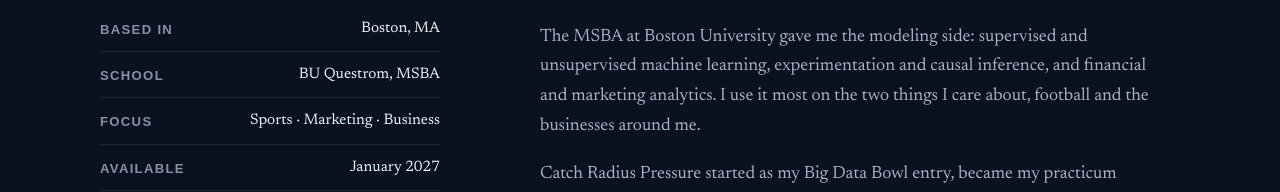
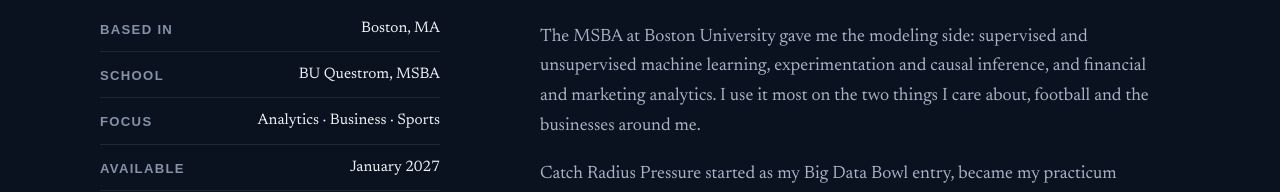
Before and after one commit to Stevenmarathias/portfolio, a Next.js app: page / in a window 1280 px wide. Shown: the part 5013-5205 px from the top of the page. Built offline with nearby package versions, Linux system fonts and the light colour scheme; a web font is replaced by a local one.

Commit message:
Update focus line to Analytics, Business, Sports
Co-Authored-By: Claude Opus 5.5 <noreply@anthropic.com>
Claude-Session: https://claude.ai/code/session_01LmMMDGwDknu3xhd3roywxz

```diff
--- a/src/app/page.tsx
+++ b/src/app/page.tsx
@@ -109,7 +109,7 @@ export default function Home() {
             <dl className="facts">
               <div><dt>Based in</dt><dd>Boston, MA</dd></div>
               <div><dt>School</dt><dd>BU Questrom, MSBA</dd></div>
-              <div><dt>Focus</dt><dd>Sports · Marketing · Business</dd></div>
+              <div><dt>Focus</dt><dd>Analytics · Business · Sports</dd></div>
               <div><dt>Available</dt><dd>January 2027</dd></div>
               <div><dt>Recently</dt><dd>MIT Sloan Sports Analytics Conf.</dd></div>
             </dl>
```
